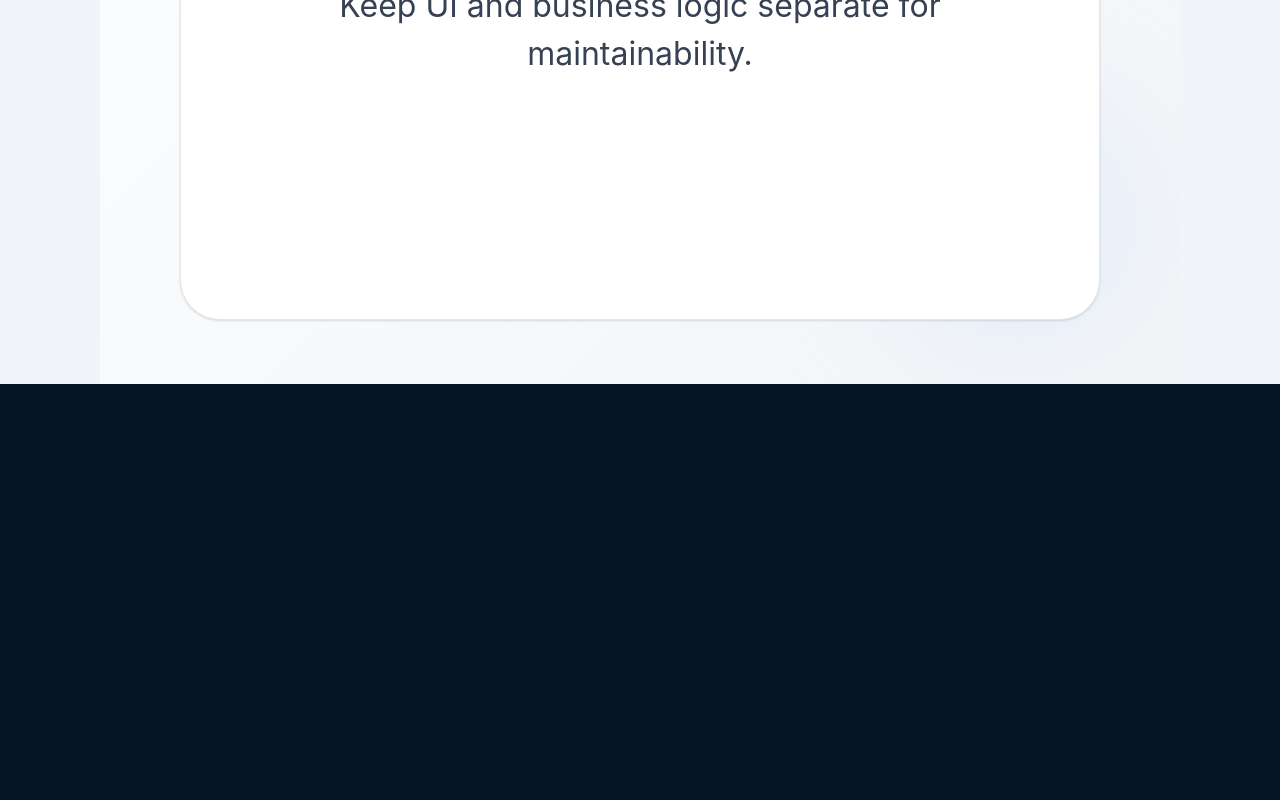
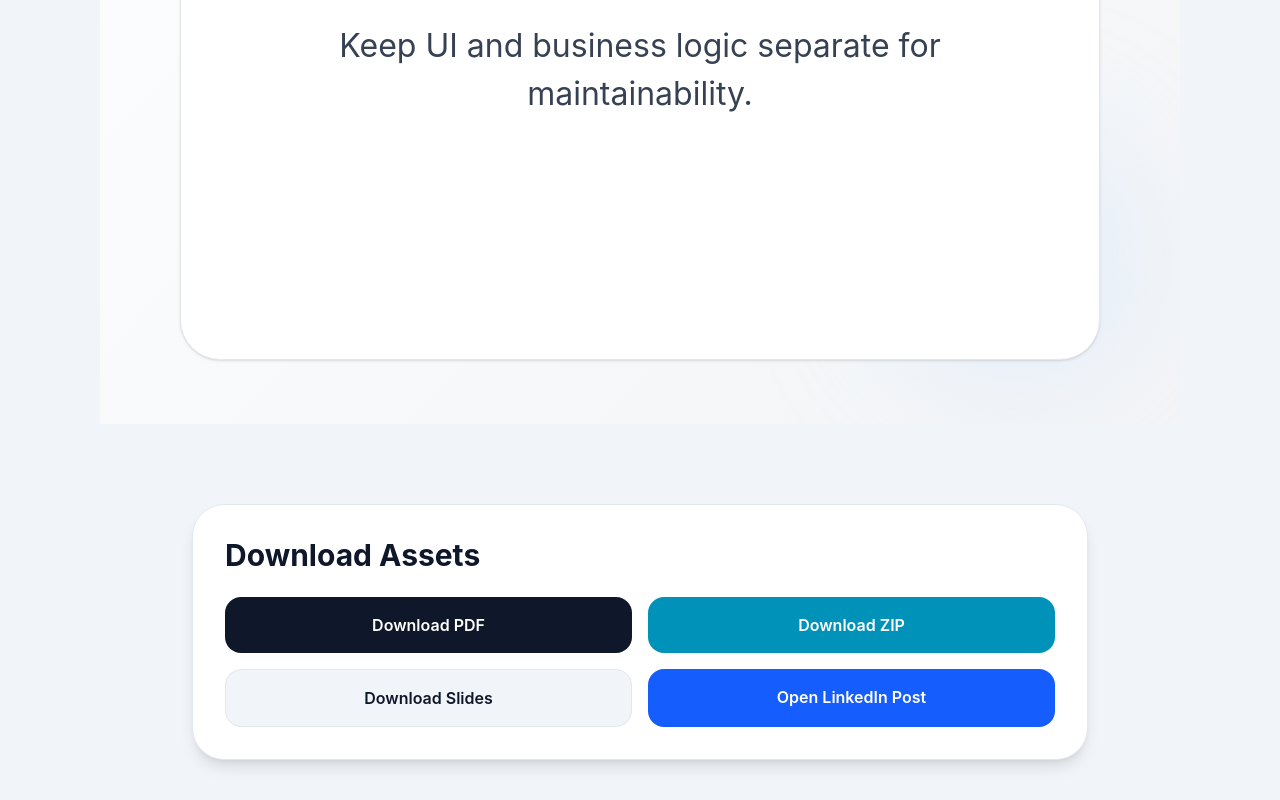
Before and after one commit to psykickguy/elegant-newsletter, a React (Vite) app in the folder renderer/: page / in a window 1280 px wide. Shown: the part 696-1496 px from the top of the page. Before the commit the page ends 1080 px from the top, so only its background shows below. Built offline with nearby package versions, Linux system fonts and the light colour scheme.

Commit message:
added download

```diff
--- a/renderer/server.js
+++ b/renderer/server.js
@@ -55,14 +55,15 @@ app.post("/render-carousel", async (req, res) => {
     return res.json({
       success: true,
 
-      slideUrls: uploadedAssets.slides,
-      pdfUrl: uploadedAssets.pdf,
-      zipUrl: uploadedAssets.zip,
+      slideUrls: uploadedAssets.slides || [],
+      pdfUrl: uploadedAssets.pdf || null,
+      zipUrl: uploadedAssets.zip || null,
 
-      textFiles: uploadedAssets.textFiles,
-      metadataFiles: uploadedAssets.metadataFiles,
+      textFiles: uploadedAssets.textFiles || [],
+      metadataFiles: uploadedAssets.metadataFiles || [],
 
-      linkedinPostUrl: linkedinData.linkedinPostUrl || null,
+      linkedinPostUrl: linkedinData.linkedinPostUrl || "https://linkedin.com",
+
       linkedinPostUrn: linkedinData.linkedinPostUrn || null,
       linkedinDocumentUrn: linkedinData.linkedinDocumentUrn || null,
 
--- a/renderer/src/App.jsx
+++ b/renderer/src/App.jsx
@@ -1,5 +1,6 @@
 import generatedCarousel from "./sample-data/generatedCarousel.json";
 import { resolveSlide } from "./utils/resolveSlideComponent";
+import DownloadLinksCard from "./components/DownloadLinksCard";
 
 export default function App() {
   const carouselSlides = generatedCarousel.slides || [];
@@ -16,12 +17,19 @@ export default function App() {
     accentColor: "#3B82F6",
   };
 
+  const result = {
+    pdfUrl: "https://example.com/sample.pdf",
+    zipUrl: "https://example.com/sample.zip",
+    slideUrls: ["https://example.com/slide-1.png"],
+    linkedinPostUrl: "https://linkedin.com",
+  };
+
   const { LayoutComponent, ThemeComponent, IconComponent } =
     resolveSlide(slide);
 
   return (
-    <div className="min-h-screen bg-slate-100 flex items-center justify-center overflow-hidden">
-      <div className="w-[1080px] h-[1080px]">
+    <div className="min-h-screen bg-slate-100 flex flex-col items-center justify-center gap-10 p-10 overflow-auto">
+      <div className="w-[1080px] h-[1080px] shrink-0">
         <LayoutComponent
           title={slide.title}
           body={slide.body}
@@ -34,6 +42,13 @@ export default function App() {
           accentColor={slide.accentColor}
         />
       </div>
+
+      <DownloadLinksCard
+        pdfUrl={result.pdfUrl}
+        zipUrl={result.zipUrl}
+        slideUrls={result.slideUrls}
+        linkedinPostUrl={result.linkedinPostUrl}
+      />
     </div>
   );
 }
--- /dev/null
+++ b/renderer/src/components/DownloadLinksCard.jsx
@@ -0,0 +1,52 @@
+export default function DownloadLinksCard({
+  pdfUrl,
+  zipUrl,
+  slideUrls = [],
+  linkedinPostUrl,
+}) {
+  return (
+    <div className="w-full max-w-4xl mx-auto mt-10 rounded-[32px] border border-slate-200 bg-white shadow-lg p-8">
+      <h2 className="text-3xl font-bold text-slate-900 mb-6">
+        Download Assets
+      </h2>
+
+      <div className="grid grid-cols-2 gap-4">
+        <a
+          href={pdfUrl}
+          target="_blank"
+          rel="noreferrer"
+          className="rounded-2xl bg-slate-900 text-white px-6 py-4 font-semibold text-center"
+        >
+          Download PDF
+        </a>
+
+        <a
+          href={zipUrl}
+          target="_blank"
+          rel="noreferrer"
+          className="rounded-2xl bg-cyan-600 text-white px-6 py-4 font-semibold text-center"
+        >
+          Download ZIP
+        </a>
+
+        <a
+          href={slideUrls?.[0]}
+          target="_blank"
+          rel="noreferrer"
+          className="rounded-2xl bg-slate-100 text-slate-900 px-6 py-4 font-semibold text-center border border-slate-200"
+        >
+          Download Slides
+        </a>
+
+        <a
+          href={linkedinPostUrl}
+          target="_blank"
+          rel="noreferrer"
+          className="rounded-2xl bg-blue-600 text-white px-6 py-4 font-semibold text-center"
+        >
+          Open LinkedIn Post
+        </a>
+      </div>
+    </div>
+  );
+}
```
